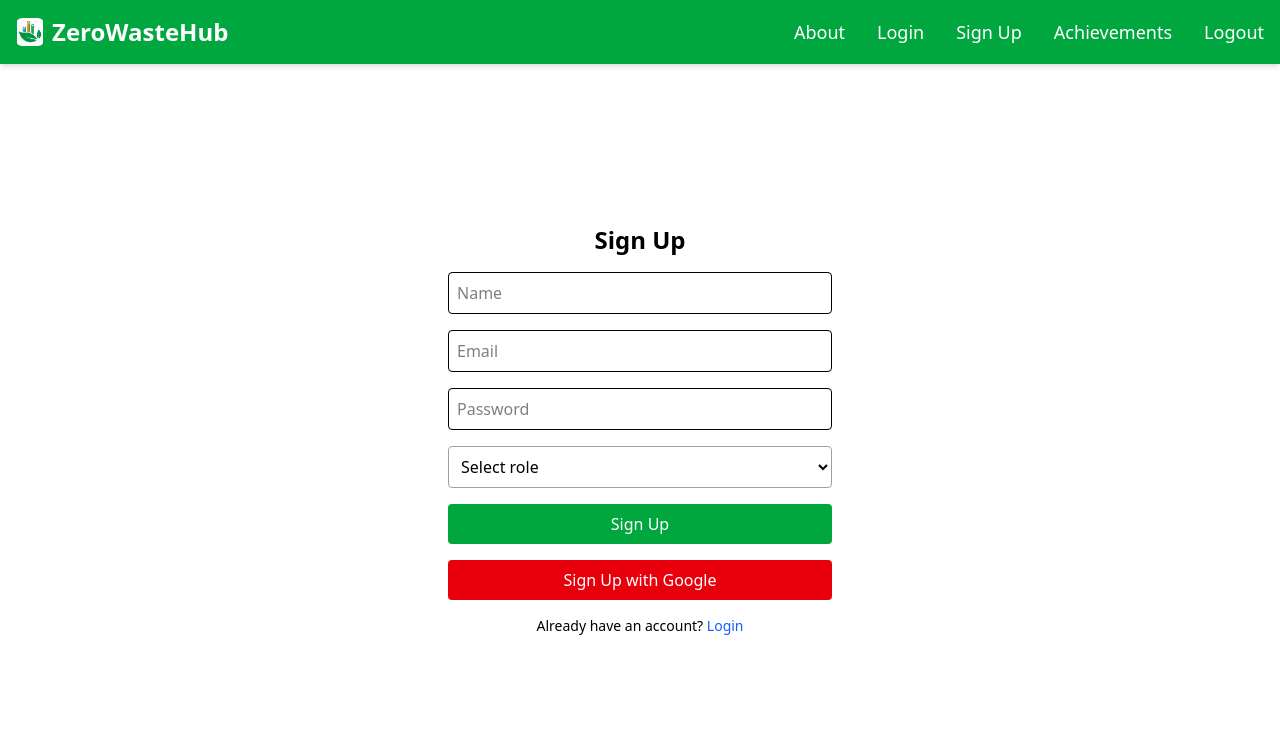
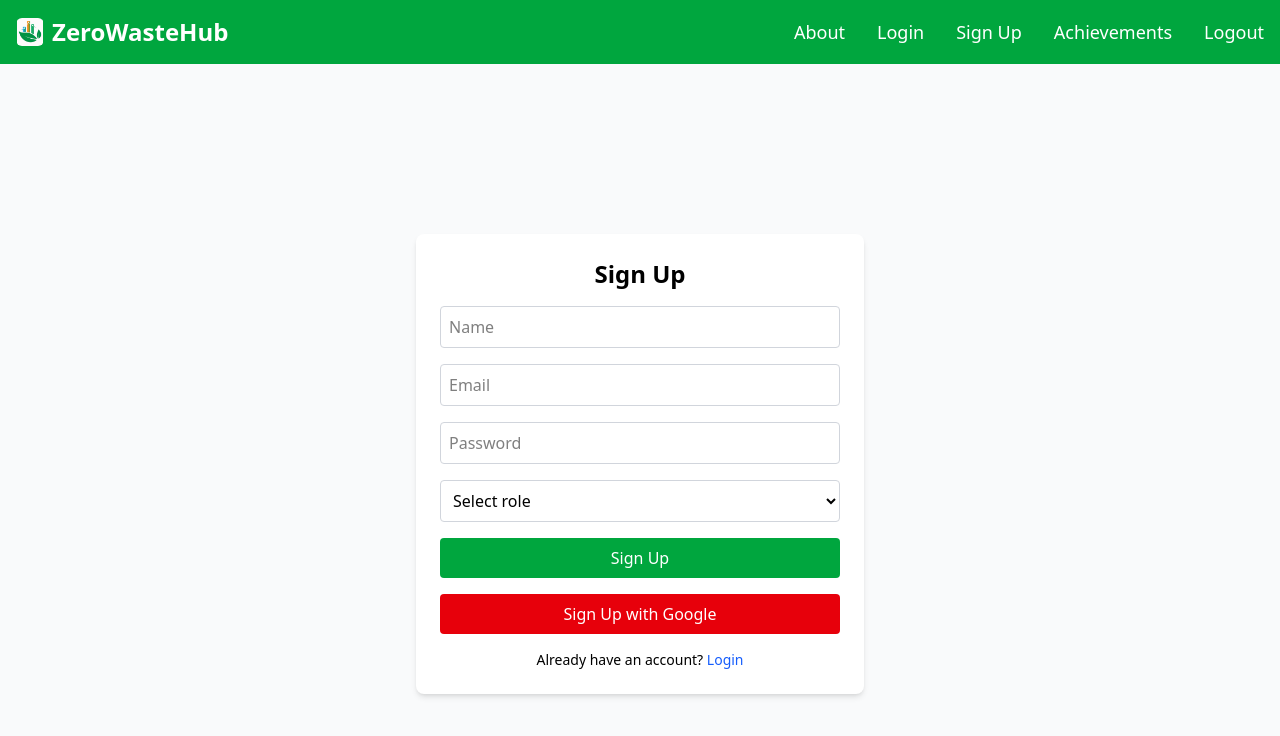
Before and after one commit to im-anjali/ZeroWasteHub, a React (Vite) app in the folder frontend/: page /signup in a window 1280 px wide. Shown: the top 736 px of the page. Built offline with nearby package versions, Linux system fonts and the light colour scheme; no server answers.

Commit message:
fix:signup frontend

```diff
--- a/frontend/src/components/SignupPage.jsx
+++ b/frontend/src/components/SignupPage.jsx
@@ -1,27 +1,25 @@
-import React, { useState } from "react";
+import React, { useState, useContext } from "react";
 import axios from "axios";
 import { Link, useNavigate } from "react-router-dom";
 import { AuthContext } from "../context/UserContext";
-import { useContext } from "react";
 
 const SignupForm = () => {
   const [selectedRole, setSelectedRole] = useState("");
   const [email, setEmail] = useState("");
   const [password, setPassword] = useState("");
   const [name, setName] = useState("");
-  const {update} = useContext(AuthContext);
+  const { update } = useContext(AuthContext);
   const navigate = useNavigate();
+
   const handleSignup = async () => {
-
     try {
       const url = `${import.meta.env.VITE_BACKEND_URL}/api/auth/signup`;
       const payload = { name, email, password, role: selectedRole };
       const { data } = await axios.post(url, payload);
       localStorage.setItem("token", data.token);
-       localStorage.setItem("token", data.token);
       const user = { ...data.user, token: data.token };
       console.log("Signed up user:", user);
-      update(user)
+      update(user);
       switch (data.user.role) {
         case "admin":
           navigate("/admin-dashboard");
@@ -41,40 +39,41 @@ const SignupForm = () => {
           break;
       }
     } catch (err) {
-      console.log(err.response?.data?.message );
+      console.log(err.response?.data?.message);
     }
   };
 
   return (
-    <div className="flex flex-col items-center p-10 mt-30 space-y-4">
-      <h2 className="text-2xl font-semibold">Sign Up</h2>
+    <div className="flex justify-center items-center min-h-screen bg-gray-50 px-4">
+      <div className="bg-white shadow-md rounded-lg p-6 w-full max-w-md space-y-4">
+        <h2 className="text-2xl font-bold text-center">Sign Up</h2>
 
         <input
-        className="border p-2 rounded w-96"
           type="text"
           placeholder="Name"
+          className="w-full border border-gray-300 p-2 rounded"
           value={name}
           onChange={(e) => setName(e.target.value)}
         />
 
         <input
-        className="border p-2 rounded w-96"
           type="email"
           placeholder="Email"
+          className="w-full border border-gray-300 p-2 rounded"
           value={email}
           onChange={(e) => setEmail(e.target.value)}
         />
 
         <input
-        className="border p-2 rounded w-96"
           type="password"
           placeholder="Password"
+          className="w-full border border-gray-300 p-2 rounded"
           value={password}
           onChange={(e) => setPassword(e.target.value)}
         />
 
         <select
-  className="border border-gray-400 p-2 rounded w-96"
+          className="w-full border border-gray-300 p-2 rounded"
           value={selectedRole}
           onChange={(e) => setSelectedRole(e.target.value)}
         >
@@ -86,28 +85,34 @@ const SignupForm = () => {
           <option value="requestor">Requestor</option>
         </select>
 
-
         <button
-        className="bg-green-600 text-white px-4 py-2 rounded hover:bg-green-700 w-96"
           onClick={handleSignup}
+          className="w-full bg-green-600 text-white py-2 rounded hover:bg-green-700 transition"
         >
           Sign Up
         </button>
-      <button className="bg-red-600 text-white px-4 py-2 rounded hover:bg-red-700 w-96" onClick={() => {
+
+        <button
+          onClick={() => {
             if (!selectedRole) {
               alert("Please select a role first.");
               return;
             }
             window.location.href = `${import.meta.env.VITE_BACKEND_URL}/auth/google?role=${selectedRole}&mode=signup`;
-      }}>Sign Up with Google</button>
+          }}
+          className="w-full bg-red-600 text-white py-2 rounded hover:bg-red-700 transition"
+        >
+          Sign Up with Google
+        </button>
 
-      <p className="text-sm">
+        <p className="text-sm text-center">
           Already have an account?{" "}
           <Link to="/login" className="text-blue-600 hover:underline">
             Login
           </Link>
         </p>
       </div>
+    </div>
   );
 };
 
```
Lines whose indentation alone changed are shown as unchanged.
